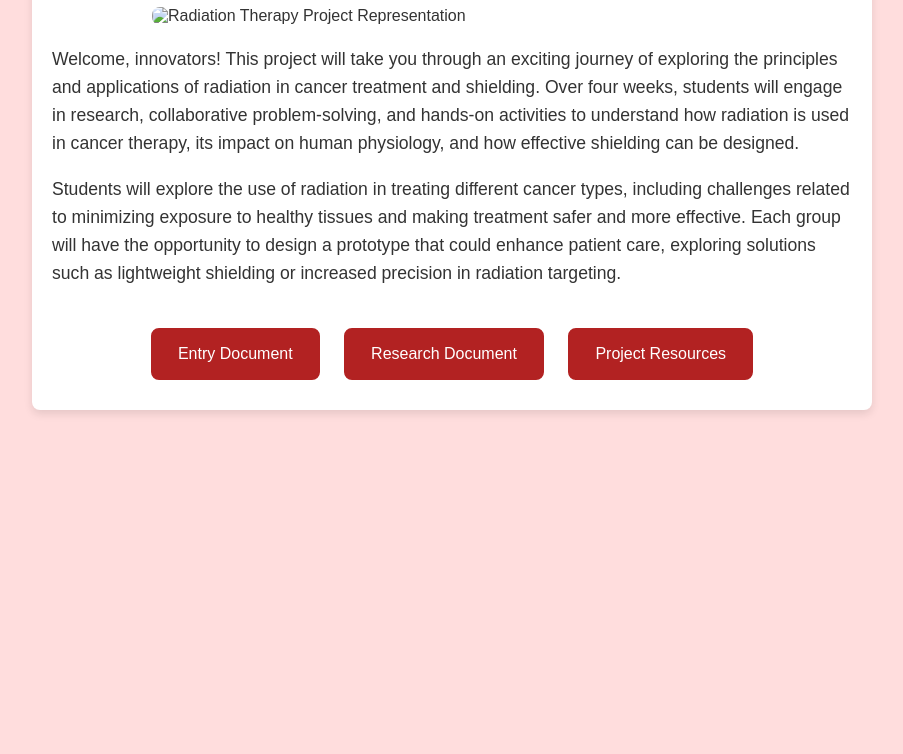
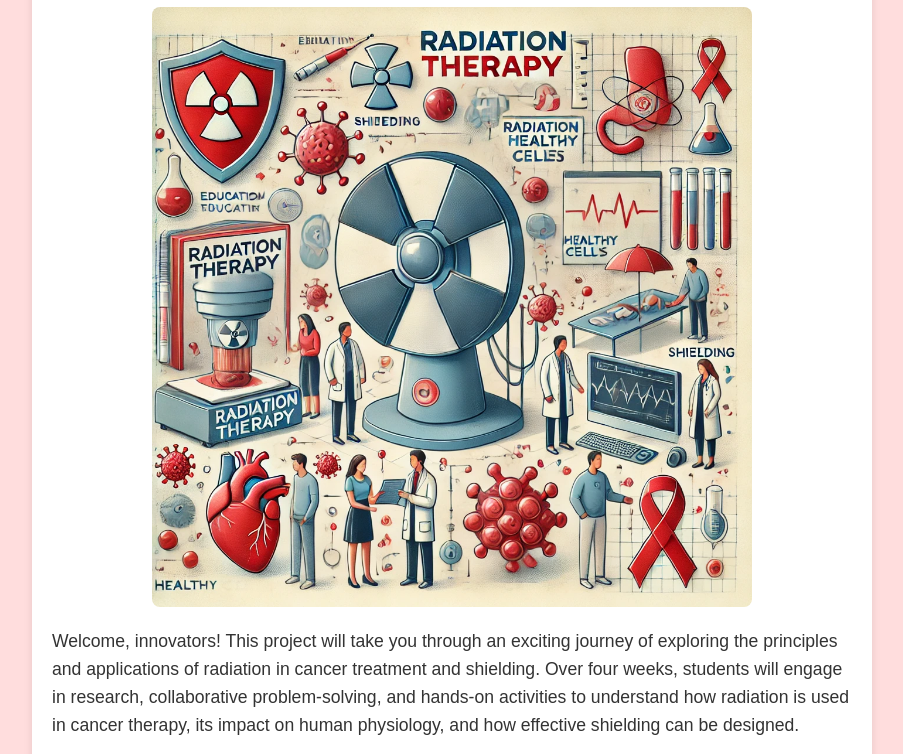
Before and after one commit to ebcox6/Radiation_Project_HCLA, a plain HTML site: page index.html in a window 1280 px wide. Shown: the part 143-897 px from the top of the page, without its empty margins (188-1091 px from the left). Before the commit the page ends 800 px from the top, so only its background shows below. Drawn offline with Linux system fonts and the light colour scheme.

Commit message:
Update index.html

```diff
--- a/index.html
+++ b/index.html
@@ -60,7 +60,7 @@
 <body>
     <div class="container">
         <h1>Exploring Radiation Therapy Project</h1>
-        <img src="images/DALL·E_2024-11-05_15.08.20_-_A_visual_representation_of_a_radiation_therapy_project_for_students.webp" alt="Radiation Therapy Project Representation" class="image">
+        <img src="DALL·E 2024-11-05 15.08.20 - A visual representation of a radiation therapy project for students. It should depict concepts like radiation, shielding, medical equipment, and cance.webp" alt="Radiation Therapy Project Representation" class="image">
 
         <p>
             Welcome, innovators! This project will take you through an exciting journey of exploring the principles and applications of radiation in cancer treatment and shielding. Over four weeks, students will engage in research, collaborative problem-solving, and hands-on activities to understand how radiation is used in cancer therapy, its impact on human physiology, and how effective shielding can be designed.
```
